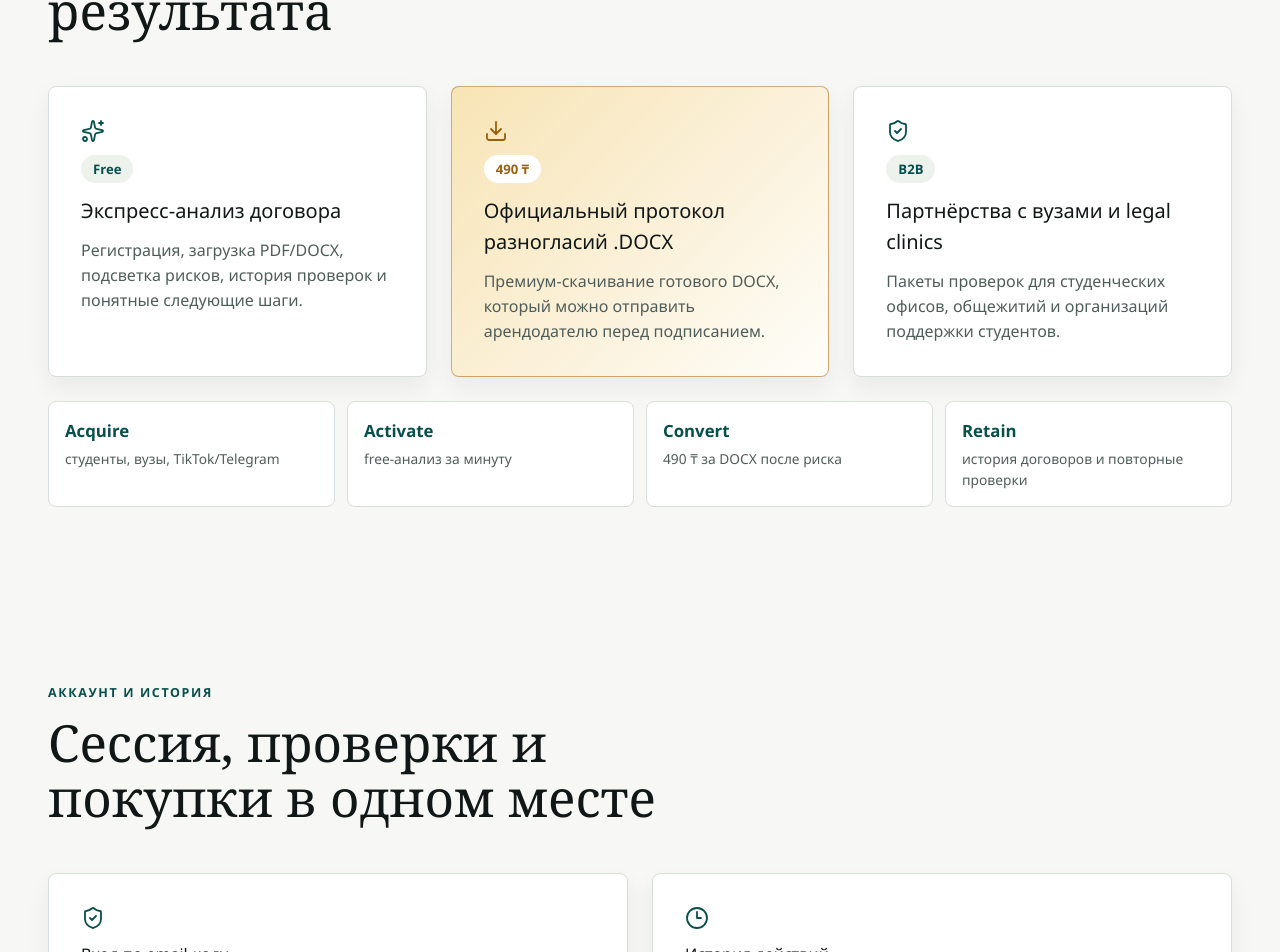
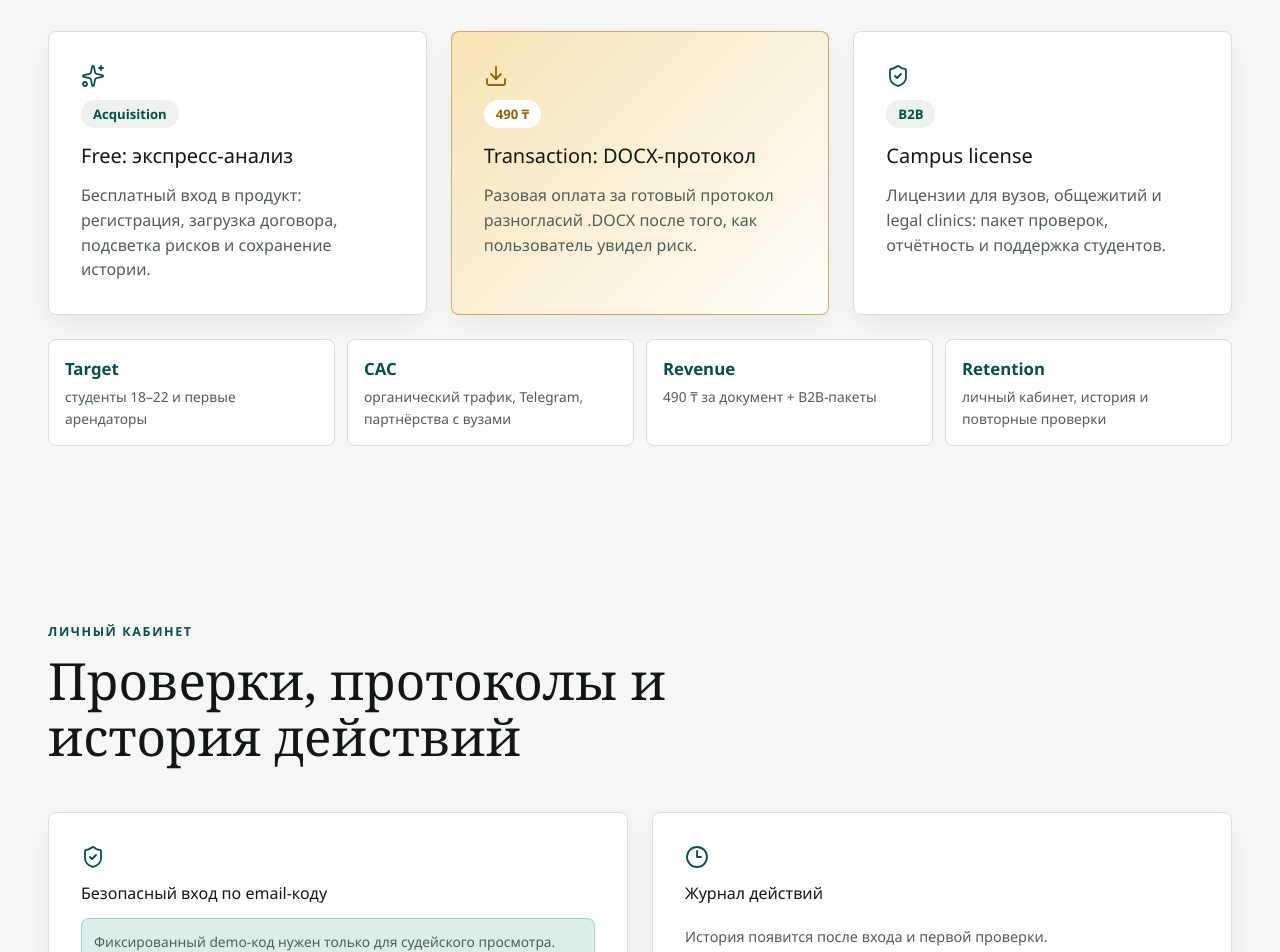
Before and after one commit to mansurmaksut19-code/Qadam-AI, a Next.js app in the folder apps/web/: page / in a window 1280 px wide. Shown: the part 2106-3058 px from the top of the page. Built offline with nearby package versions, Linux system fonts and the light colour scheme.

Commit message:
Refine official auth and monetization model

```diff
--- a/apps/web/src/app/globals.css
+++ b/apps/web/src/app/globals.css
@@ -521,6 +521,16 @@ h2 {
 .auth-form {
   display: grid;
   gap: var(--space-3);
+}
+
+.auth-security-note {
+  margin: 0;
+  padding: var(--space-3);
+  border: 1px solid rgb(11 111 105 / 24%);
+  border-radius: var(--radius-md);
+  background: var(--teal-soft);
+  color: var(--teal-strong);
+  font-size: 0.86rem;
 }
 
 .auth-form label {
--- a/apps/web/src/app/page.tsx
+++ b/apps/web/src/app/page.tsx
@@ -85,45 +85,45 @@ export default function Home() {
 
         <section className="pricing-section" aria-labelledby="pricing-title">
           <div className="section-heading">
-            <p className="eyebrow">Бизнес-модель</p>
-            <h2 id="pricing-title">Freemium с понятной монетизацией после результата</h2>
+            <p className="eyebrow">Коммерческая модель</p>
+            <h2 id="pricing-title">Официальная модель монетизации QADAM</h2>
           </div>
           <div className="pricing-grid">
             <article className="pricing-plan">
               <Icon icon={Sparkles} size={24} />
-              <span className="pricing-plan__price">Free</span>
-              <h3>Экспресс-анализ договора</h3>
-              <p>Регистрация, загрузка PDF/DOCX, подсветка рисков, история проверок и понятные следующие шаги.</p>
+              <span className="pricing-plan__price">Acquisition</span>
+              <h3>Free: экспресс-анализ</h3>
+              <p>Бесплатный вход в продукт: регистрация, загрузка договора, подсветка рисков и сохранение истории.</p>
             </article>
             <article className="pricing-plan pricing-plan--premium">
               <Icon icon={Download} size={24} />
               <span className="pricing-plan__price">490 ₸</span>
-              <h3>Официальный протокол разногласий .DOCX</h3>
-              <p>Премиум-скачивание готового DOCX, который можно отправить арендодателю перед подписанием.</p>
+              <h3>Transaction: DOCX-протокол</h3>
+              <p>Разовая оплата за готовый протокол разногласий .DOCX после того, как пользователь увидел риск.</p>
             </article>
             <article className="pricing-plan">
               <Icon icon={ShieldCheck} size={24} />
               <span className="pricing-plan__price">B2B</span>
-              <h3>Партнёрства с вузами и legal clinics</h3>
-              <p>Пакеты проверок для студенческих офисов, общежитий и организаций поддержки студентов.</p>
+              <h3>Campus license</h3>
+              <p>Лицензии для вузов, общежитий и legal clinics: пакет проверок, отчётность и поддержка студентов.</p>
             </article>
           </div>
-          <div className="startup-funnel" aria-label="Стартап-воронка">
+          <div className="startup-funnel" aria-label="Коммерческие метрики">
             <div>
-              <strong>Acquire</strong>
-              <span>студенты, вузы, TikTok/Telegram</span>
+              <strong>Target</strong>
+              <span>студенты 18–22 и первые арендаторы</span>
             </div>
             <div>
-              <strong>Activate</strong>
-              <span>free-анализ за минуту</span>
+              <strong>CAC</strong>
+              <span>органический трафик, Telegram, партнёрства с вузами</span>
             </div>
             <div>
-              <strong>Convert</strong>
-              <span>490 ₸ за DOCX после риска</span>
+              <strong>Revenue</strong>
+              <span>490 ₸ за документ + B2B-пакеты</span>
             </div>
             <div>
-              <strong>Retain</strong>
-              <span>история договоров и повторные проверки</span>
+              <strong>Retention</strong>
+              <span>личный кабинет, история и повторные проверки</span>
             </div>
           </div>
         </section>
--- a/apps/web/src/features/product/product-dashboard.tsx
+++ b/apps/web/src/features/product/product-dashboard.tsx
@@ -5,6 +5,8 @@ import { type FormEvent, useState } from "react";
 
 import { Button } from "@/components/ui/button";
 import { Icon } from "@/components/ui/icon";
+
+const DEMO_ACCESS_CODE = "490490";
 
 interface Session {
   email: string;
@@ -51,7 +53,7 @@ export function ProductDashboard() {
   function submitAuth(event: FormEvent<HTMLFormElement>) {
     event.preventDefault();
     if (!pendingCode) {
-      setPendingCode("490490");
+      setPendingCode(DEMO_ACCESS_CODE);
       return;
     }
     if (code !== pendingCode) return;
@@ -72,8 +74,8 @@ export function ProductDashboard() {
   return (
     <section className="auth-section" aria-labelledby="auth-title">
       <div className="section-heading">
-        <p className="eyebrow">Аккаунт и история</p>
-        <h2 id="auth-title">Сессия, проверки и покупки в одном месте</h2>
+        <p className="eyebrow">Личный кабинет</p>
+        <h2 id="auth-title">Проверки, протоколы и история действий</h2>
       </div>
       <div className="auth-grid">
         <div className="auth-panel">
@@ -81,15 +83,19 @@ export function ProductDashboard() {
           {session ? (
             <>
               <h3>{session.email}</h3>
-              <p>Аккаунт активен. Проверки и скачивания сохраняются в истории этого браузера.</p>
+              <p>Подтверждённая demo-сессия. Проверки, скачивания и история сохраняются в этом браузере.</p>
               <Button onClick={logout} variant="secondary">
                 <Icon icon={LogOut} size={17} />
-                Выйти
+                Завершить сессию
               </Button>
             </>
           ) : (
             <form className="auth-form" onSubmit={submitAuth}>
-              <h3>Вход по email-коду</h3>
+              <h3>Безопасный вход по email-коду</h3>
+              <p className="auth-security-note">
+                Фиксированный demo-код нужен только для судейского просмотра. Production-версия использует email/SMS OTP,
+                rate limiting и audit log.
+              </p>
               <label>
                 Email
                 <input
@@ -115,15 +121,17 @@ export function ProductDashboard() {
               ) : null}
               <Button type="submit">
                 <Icon icon={LogIn} size={17} />
-                {pendingCode ? "Войти" : "Получить код"}
+                {pendingCode ? "Подтвердить вход" : "Отправить код"}
               </Button>
-              {pendingCode ? <p className="premium-note">Демо-код: {pendingCode}</p> : null}
+              {pendingCode ? (
+                <p className="premium-note">Код доступа для судей: {pendingCode}. В production он отправляется по email/SMS.</p>
+              ) : null}
             </form>
           )}
         </div>
         <div className="auth-panel">
           <Icon icon={Clock3} size={24} />
-          <h3>История действий</h3>
+          <h3>Журнал действий</h3>
           <ul className="activity-list">
             {events.length ? events.map((item) => <li key={`${item.time}-${item.label}`}>{item.time} · {item.label}</li>) : <li>История появится после входа и первой проверки.</li>}
           </ul>
```
Also changed, not shown: 1 other file (tests, documents, lock files or other folders).
